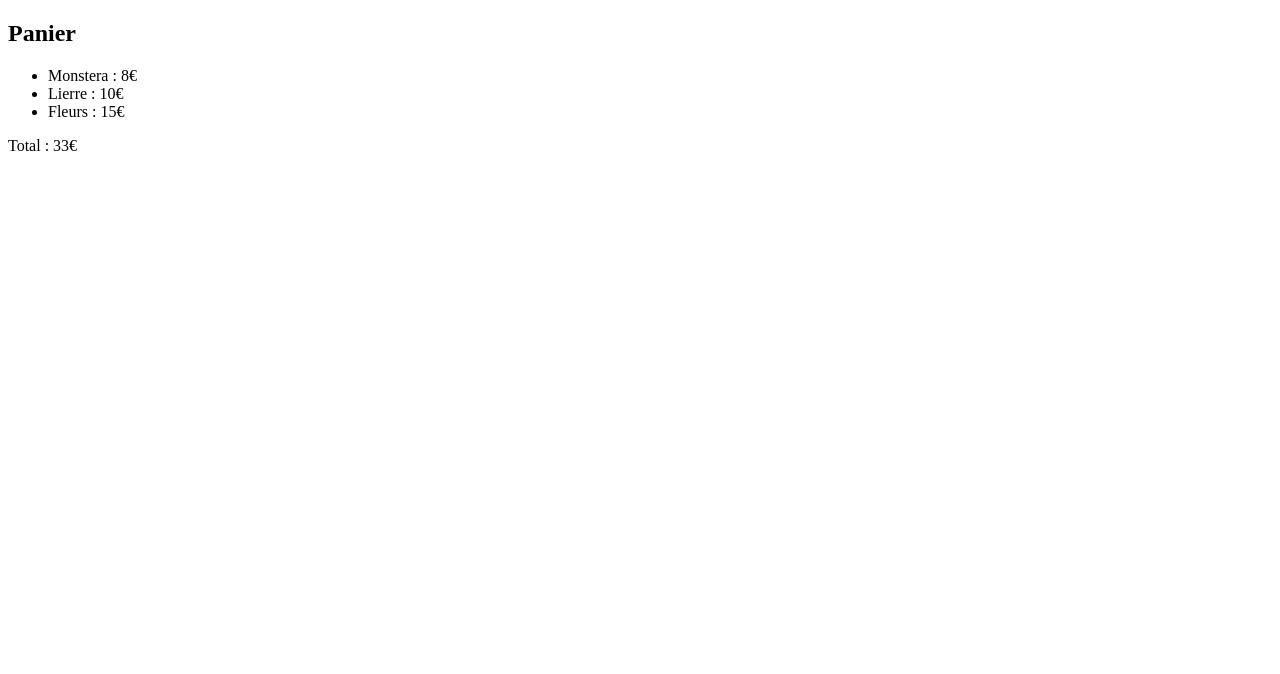
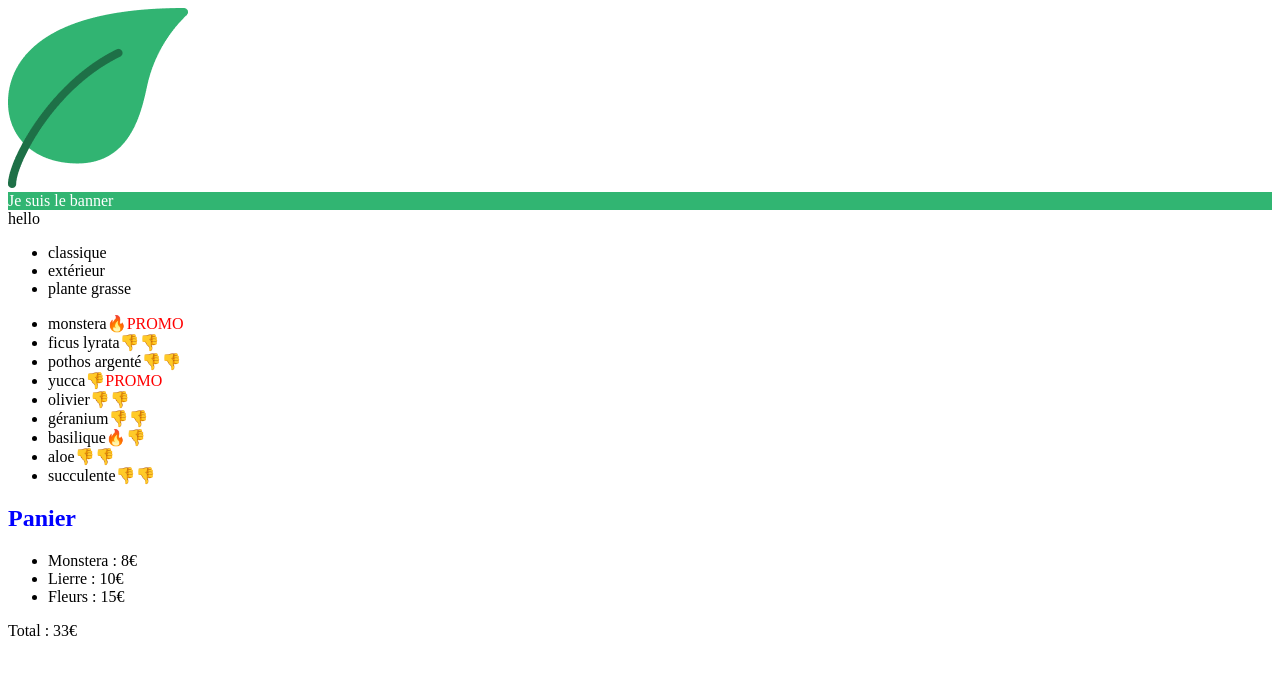
Before and after one commit to NabihSamy/React-ToDoListe, a React (Create React App) app in the folder todo-list/: page / in a window 1280 px wide. Shown: the top 674 px of the page. Built offline with nearby package versions, Linux system fonts and the light colour scheme.

Commit message:
affichage avec condition and css

```diff
--- a/todo-list/src/components/App.js
+++ b/todo-list/src/components/App.js
@@ -1,11 +1,17 @@
 import '../styles/App.css';
 import Cart from './Cart.js';
-import Banner from './Banner';
+import Banner from './Banner.js';
+import ShoppingList from './ShoppingList';
+import Logo from '../image/leaf+1.png';
 
 function App() {
     return (
     <div>
+       <img src = {Logo} alt='logo'/>
+
       <Banner />
+      hello
+      <ShoppingList />
       <Cart />
 
     </div>
--- a/todo-list/src/components/Banner.js
+++ b/todo-list/src/components/Banner.js
@@ -1,10 +1,15 @@
+import '../styles/Banner.css'
+
+
 function Banner() {
-    return
-    <div className="lmj-banner">
-        <h1>
-            La maison jungle
-        </h1>
-    </div>
+    return  (
+            <div className="lmj-banner">
+            Je suis le banner  </div>
+            )
+
+
+
+
 }
 
 export default Banner
--- a/todo-list/src/components/Cart.js
+++ b/todo-list/src/components/Cart.js
@@ -1,3 +1,5 @@
+import '../styles/Cart.css'
+
 
 function Cart()
     {
--- /dev/null
+++ b/todo-list/src/components/ShoppingList.js
@@ -0,0 +1,30 @@
+import  {plantList}  from '../datas/plantList'
+import '../styles/ShoppingList.css'
+
+function ShoppingList() {
+	const categories = plantList.reduce(
+		(acc, plant) =>
+			acc.includes(plant.category) ? acc : acc.concat(plant.category),
+		[]
+	)
+
+	return (
+		<div>
+			<ul>
+				{categories.map((cat) => (
+					<li key={cat}>{cat}</li>
+				))}
+			</ul>
+			<ul>
+				{plantList.map((plant) => (
+					<li key={plant.id}>{plant.name}
+                      {plant.isBestSale ? <span>🔥</span> : <span>👎</span>}
+                      {plant.isSpecialOffer ? <special className='lmj-sales' >PROMO</special> : <special2>👎</special2>}
+                    </li>
+				))}
+			</ul>
+		</div>
+	)
+}
+
+export default ShoppingList
--- /dev/null
+++ b/todo-list/src/datas/plantList.js
@@ -0,0 +1,51 @@
+export const plantList = [
+	{
+		name: 'monstera',
+		category: 'classique',
+		id: '1ed',
+		isBestSale: true,
+		isSpecialOffer : true
+	},
+	{
+		name: 'ficus lyrata',
+		category: 'classique',
+		id: '2ab'
+	},
+	{
+		name: 'pothos argenté',
+		category: 'classique',
+		id: '3sd'
+	},
+	{
+		name: 'yucca',
+		category: 'classique',
+		id: '4kk',
+		isSpecialOffer : true
+	},
+	{
+		name: 'olivier',
+		category: 'extérieur',
+		id: '5pl'
+	},
+	{
+		name: 'géranium',
+		category: 'extérieur',
+		id: '6uo'
+	},
+	{
+		name: 'basilique',
+		category: 'extérieur',
+		id: '7ie',
+		isBestSale: true
+	},
+	{
+		name: 'aloe',
+		category: 'plante grasse',
+		id: '8fp'
+	},
+	{
+		name: 'succulente',
+		category: 'plante grasse',
+		id: '9vn'
+	}
+]
--- a/todo-list/src/styles/Banner.css
+++ b/todo-list/src/styles/Banner.css
@@ -0,0 +1,11 @@
+.lmj-banner
+{
+    color: white;
+    padding: 32 px;
+    background-color: #31b572;
+}
+
+h2
+{
+    color: blue;
+}
--- /dev/null
+++ b/todo-list/src/styles/Cart.css
@@ -0,0 +1,9 @@
+h1
+{
+    color: yellow;
+}
+
+h1
+{
+    color: green;
+}
--- /dev/null
+++ b/todo-list/src/styles/ShoppingList.css
@@ -0,0 +1,4 @@
+.lmj-sales
+{
+    color: red;
+}
```
Also changed, not shown: todo-list/src/image/leaf+1.png (added).
